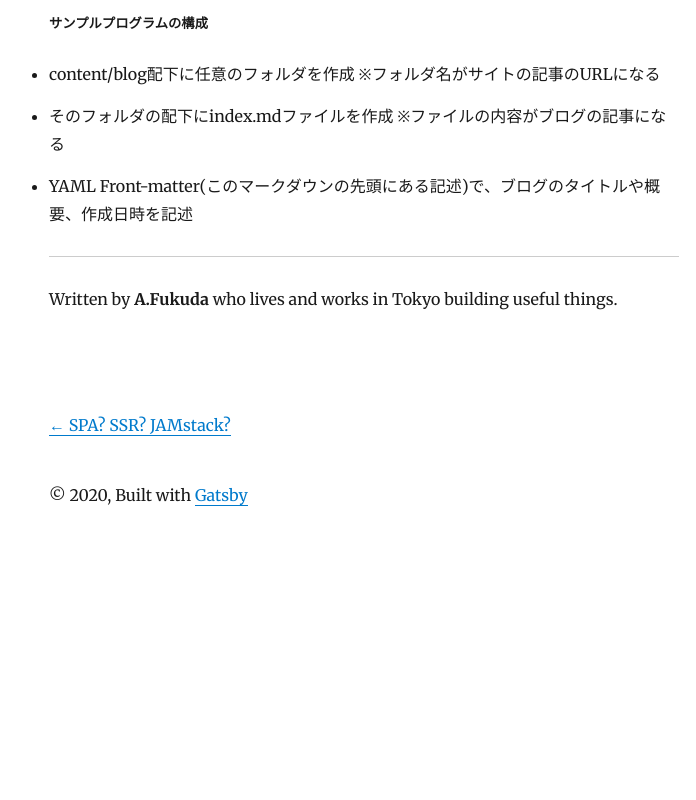
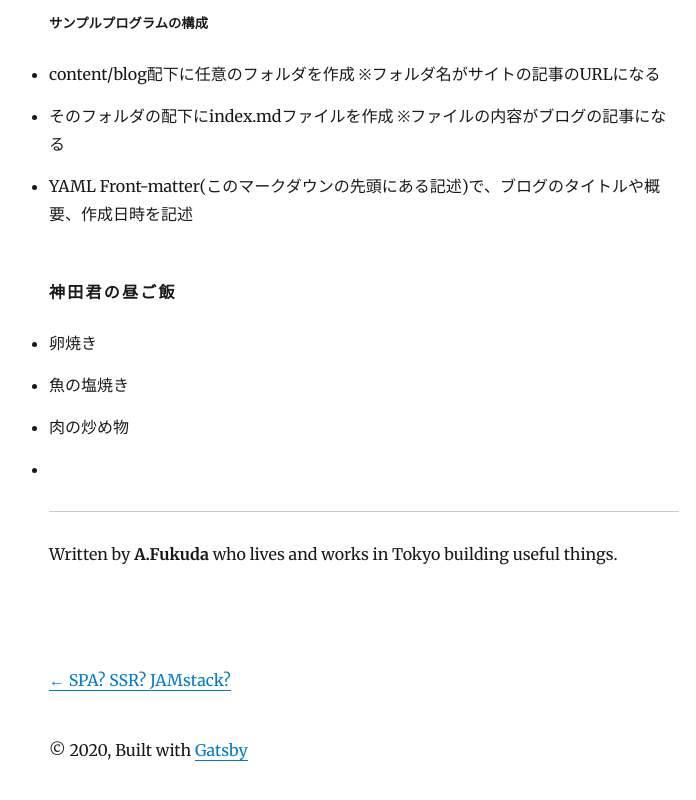
Before and after one commit to 63826723/gatsby-my-blog, a Gatsby site: page /tutorial/ in a window 1280 px wide. Shown: the part 1848-2648 px from the top of the page, without its empty margins (276-972 px from the left). Before the commit the page ends 2399 px from the top, so only its background shows below. Built offline with nearby package versions, Linux system fonts and the light colour scheme; Gatsby itself is replaced by a stand-in of ours; some packages are replaced by stand-ins of ours.

Commit message:
記事に追記

```diff
--- a/content/blog/tutorial/index.md
+++ b/content/blog/tutorial/index.md
@@ -85,3 +85,12 @@ npm install --global gatsby-cli
 - そのフォルダの配下にindex.mdファイルを作成
   ※ファイルの内容がブログの記事になる
 - YAML Front-matter(このマークダウンの先頭にある記述)で、ブログのタイトルや概要、作成日時を記述
+
+
+
+#### 神田君の昼ご飯
+
+- 卵焼き
+- 魚の塩焼き
+- 肉の炒め物
+-
```
